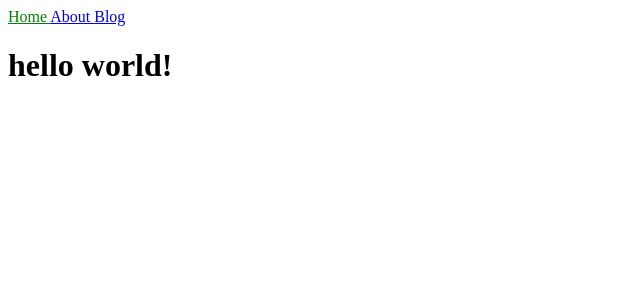
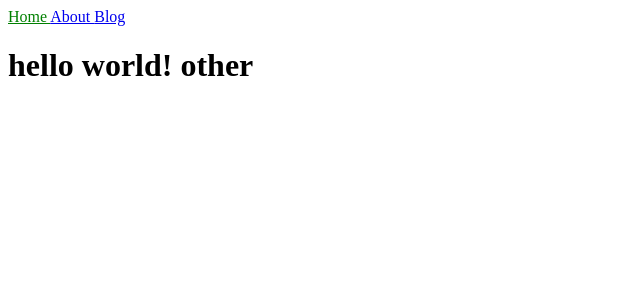
Before and after one commit to jotia1/jekyll-tutorial, a Jekyll site: the page built from index.html, in a window 1280 px wide. Shown: the top 300 px of the page, without its empty margins (0-640 px from the left). Built offline with Jekyll 4.4.1, drawn with Linux system fonts in a browser that asks for light colours.

Commit message:
Update index.html

```diff
--- a/index.html
+++ b/index.html
@@ -2,4 +2,4 @@
 layout: default
 title: Home
 ---
-<h1>{{ "Hello World!" | downcase }}</h1>
+<h1>{{ "Hello World! other" | downcase }}</h1>
```
